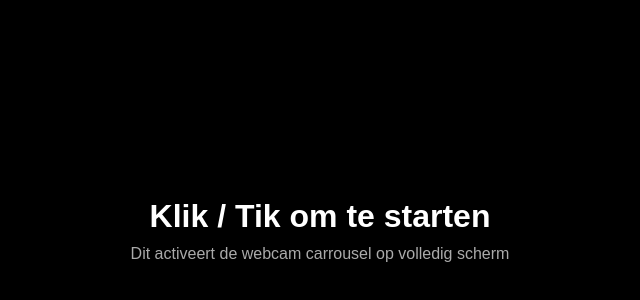
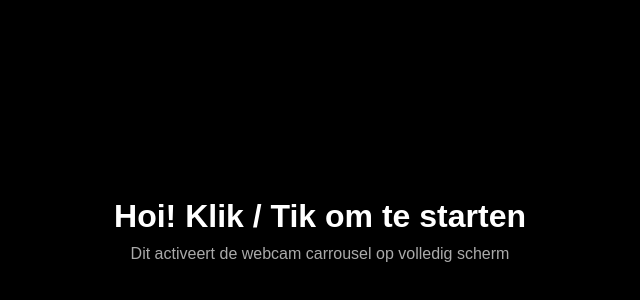
Before and after one commit to freekh80/WebcamRotator, a plain HTML site: page index.html in a window 1280 px wide. Shown: the part 170-470 px from the top of the page, without its empty margins (320-960 px from the left). Drawn offline with Linux system fonts and the light colour scheme.

Commit message:
Update index.html

```diff
--- a/index.html
+++ b/index.html
@@ -50,7 +50,7 @@
 <body>
 
   <div id="start-overlay" onclick="startApp()">
-    <h1>Klik / Tik om te starten</h1>
+    <h1>Hoi! Klik / Tik om te starten</h1>
     <p>Dit activeert de webcam carrousel op volledig scherm</p>
   </div>
 
```
